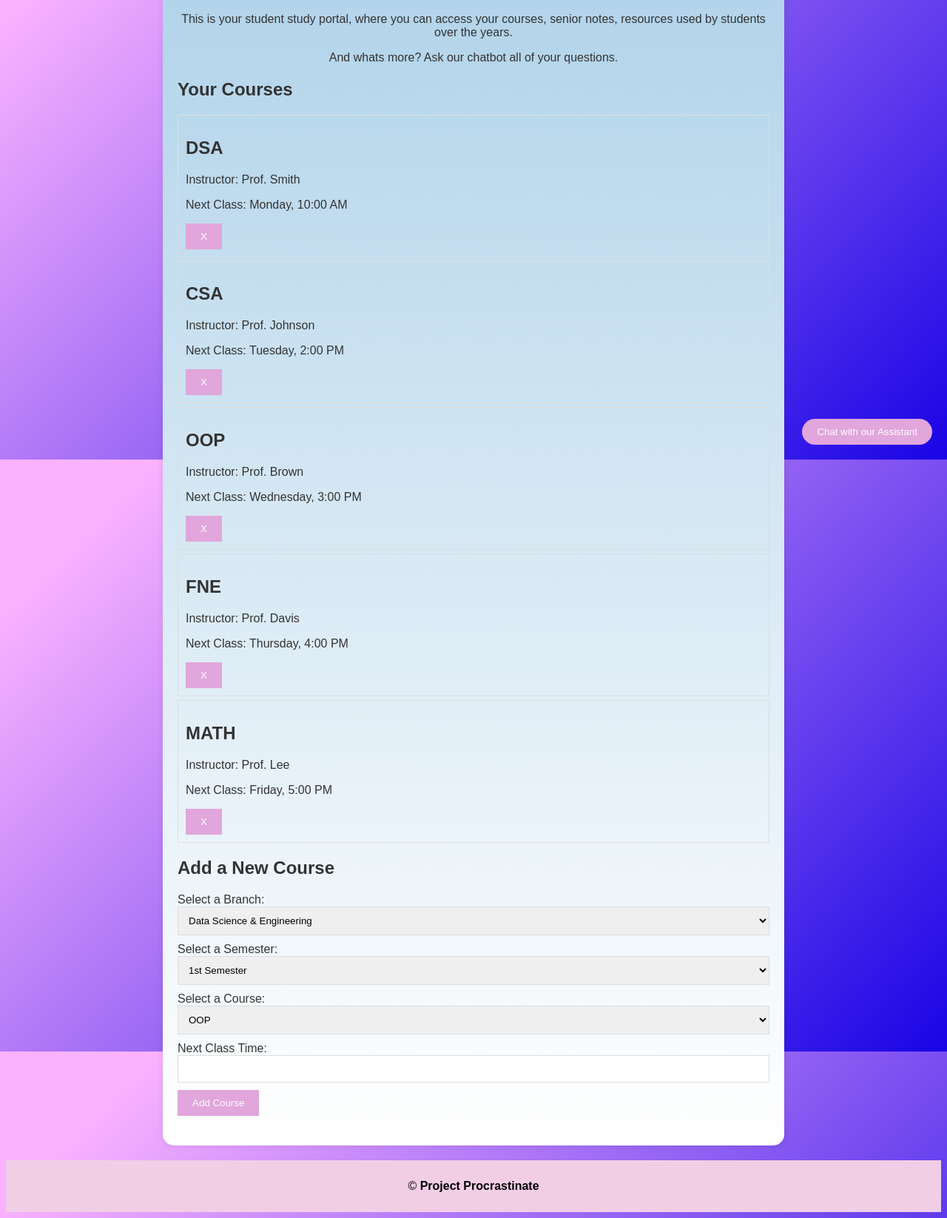
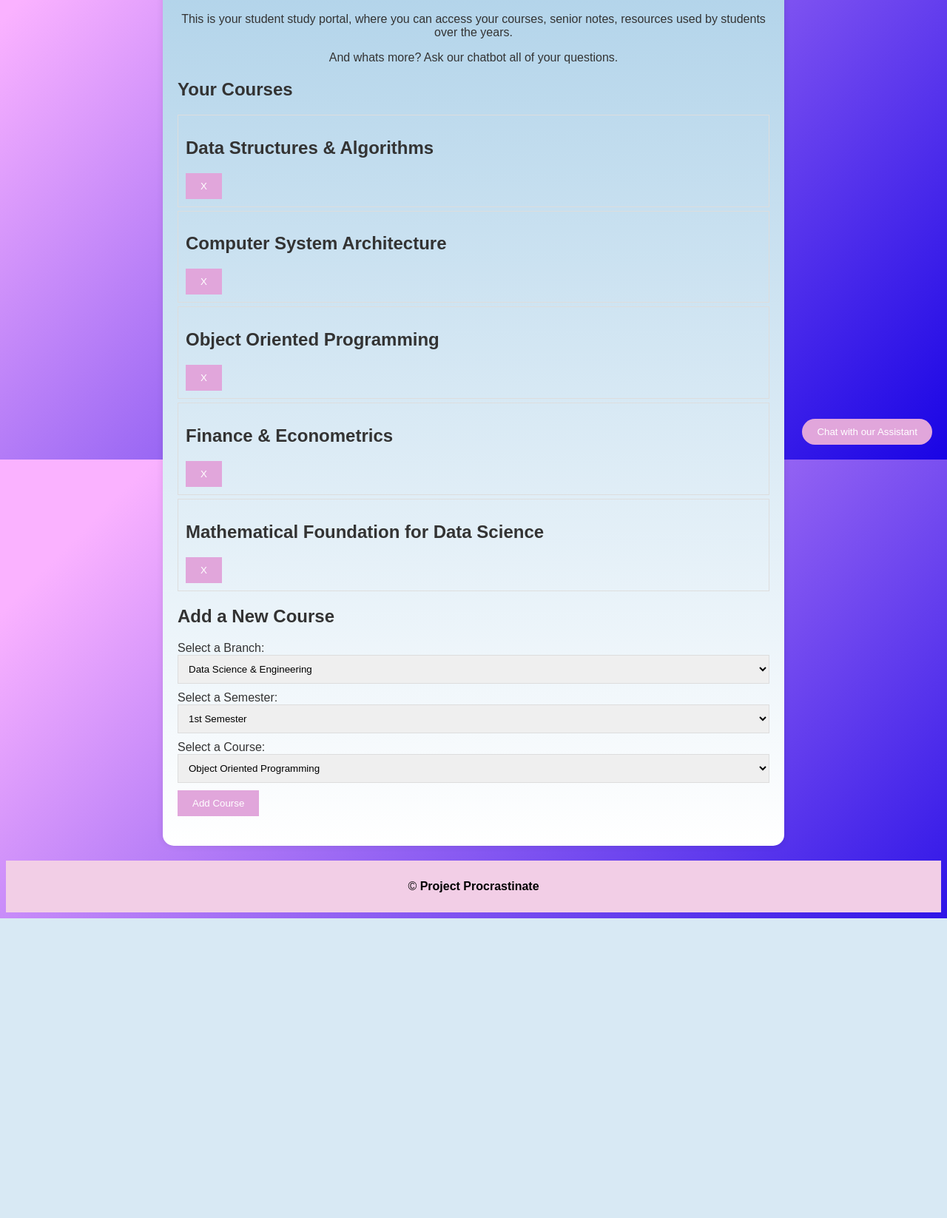
Before and after one commit to rakshit-ayachit/project_procrastinate, a Django app: page /home/ in a window 1280 px wide. Shown: the part 179-1825 px from the top of the page at 74% size. After the commit the page ends 1420 px from the top, so only its background shows below. Run offline with Django 4.2, Linux system fonts and the light colour scheme.

Commit message:
Update home.html
removed details about next class

```diff
--- a/templates/home.html
+++ b/templates/home.html
@@ -128,33 +128,20 @@
             <section id="courses-section">
                 <h1>Your Courses</h1>
                 <div class="subject" button onclick="location.href='{% url 'dsa' %}'">
-                    <h2>DSA</h2>
-                    <p>Instructor: Prof. Smith</p>
-                    <p>Next Class: Monday, 10:00 AM</p>
-
+                    <h2>Data Structures & Algorithms</h2>
                 </div>
                 <div class="subject" button onclick="location.href='{% url 'csa' %}'">
-                    <h2>CSA</h2>
-                    <p>Instructor: Prof. Johnson</p>
-                    <p>Next Class: Tuesday, 2:00 PM</p>
-
+                    <h2>Computer System Architecture</h2>
                 </div>
                 <div class="subject" button onclick="location.href='{% url 'oop' %}'">
-                    <h2>OOP</h2>
-                    <p>Instructor: Prof. Brown</p>
-                    <p>Next Class: Wednesday, 3:00 PM</p>
+                    <h2>Object Oriented Programming</h2>
                 </div>
                 <div class="subject" button onclick="location.href='{% url 'fne' %}'">
-                    <h2>FNE</h2>
-                    <p>Instructor: Prof. Davis</p>
-                    <p>Next Class: Thursday, 4:00 PM</p>
+                    <h2>Finance & Econometrics</h2>
                 </div>
                 <div class="subject" button onclick="location.href='{% url 'math' %}'">
-                    <h2>MATH</h2>
-                    <p>Instructor: Prof. Lee</p>
-                    <p>Next Class: Friday, 5:00 PM</p>
+                    <h2>Mathematical Foundation for Data Science</h2>
                 </div>
-
                 <!-- Add more subjects as needed -->
             </section>
             <button id="open-chatbot-popup" class="chatbot-button">Chat with our Assistant</button>
@@ -179,15 +166,11 @@
                     <br>
                     <label for="selectCourse">Select a Course:</label>
                     <select id="selectCourse" name="selectCourse" required>
-                        <option value="OOP">OOP</option>
-                        <option value="MATH">MATH</option>
-                        <option value="FNE">FNE</option>
+                        <option value="OOP">Object Oriented Programming</option>
+                        <option value="MATH">Mathematical Foundation for Data Science</option>
+                        <option value="FNE">Finance & Econometrics</option>
                         <!-- Add more predefined courses as needed -->
                     </select>
-                    <br>
-                    <label for="classTime">Next Class Time:</label>
-                    <input type="text" id="classTime" name="classTime" required>
-                    <br>
                     <button type="button" id="addCourseButton">Add Course</button>
                 </form>
             </section>
@@ -221,7 +204,6 @@
                 <h2>${selectedCourse}</h2>
                 <p>Branch: ${branch}</p>
                 <p>Semester: ${semester}</p>
-                <p>Class Time: ${classTime}</p>
             `;
             const removeButton = document.createElement('button');
             removeButton.className = 'remove-button';
@@ -243,10 +225,9 @@
             const selectedBranch = document.getElementById("selectBranch").value;
             const selectedSemester = document.getElementById("selectSemester").value;
             const selectedCourse = document.getElementById("selectCourse").value;
-            const classTime = document.getElementById("classTime").value;
 
             if (selectedBranch && selectedSemester && selectedCourse) {
-                const courseDiv = createCourseDiv(selectedBranch, selectedSemester, selectedCourse, classTime);
+                const courseDiv = createCourseDiv(selectedBranch, selectedSemester, selectedCourse);
                 document.getElementById("courses-section").appendChild(courseDiv);
             }
         });
```
